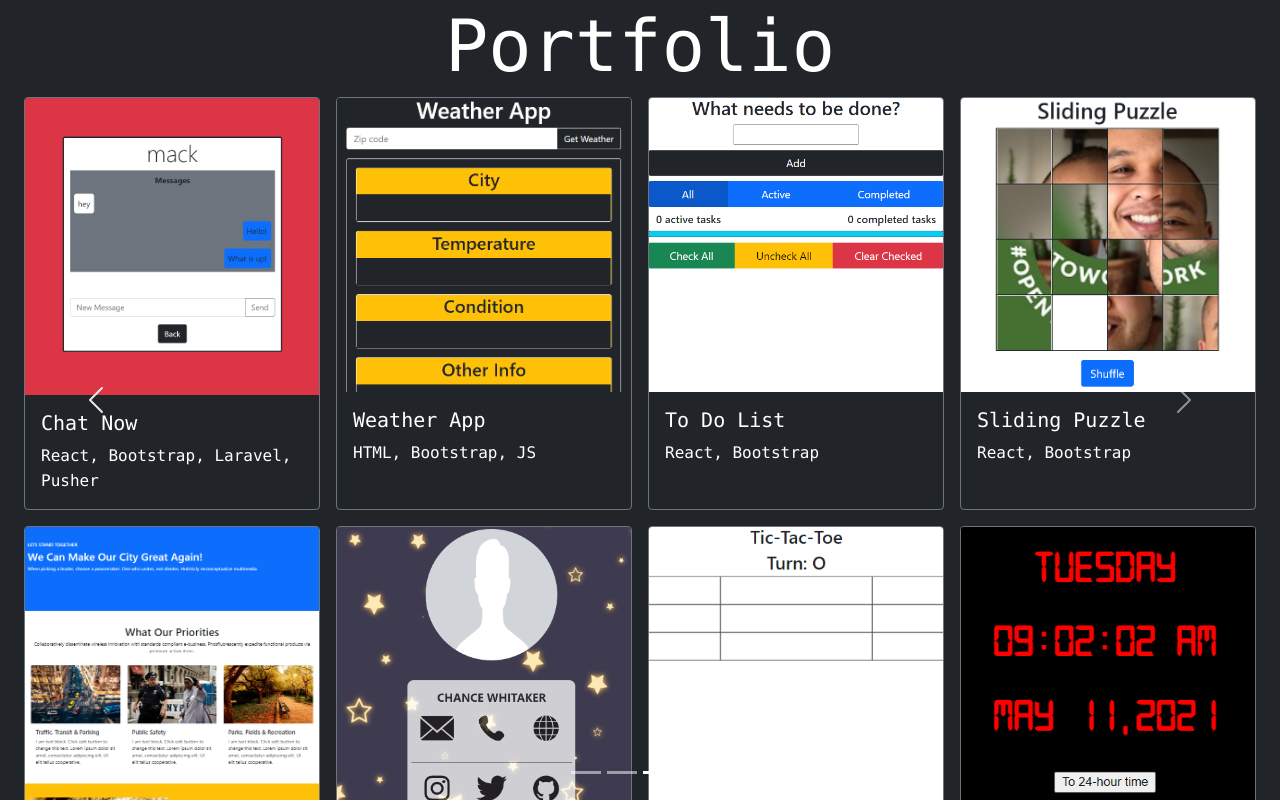
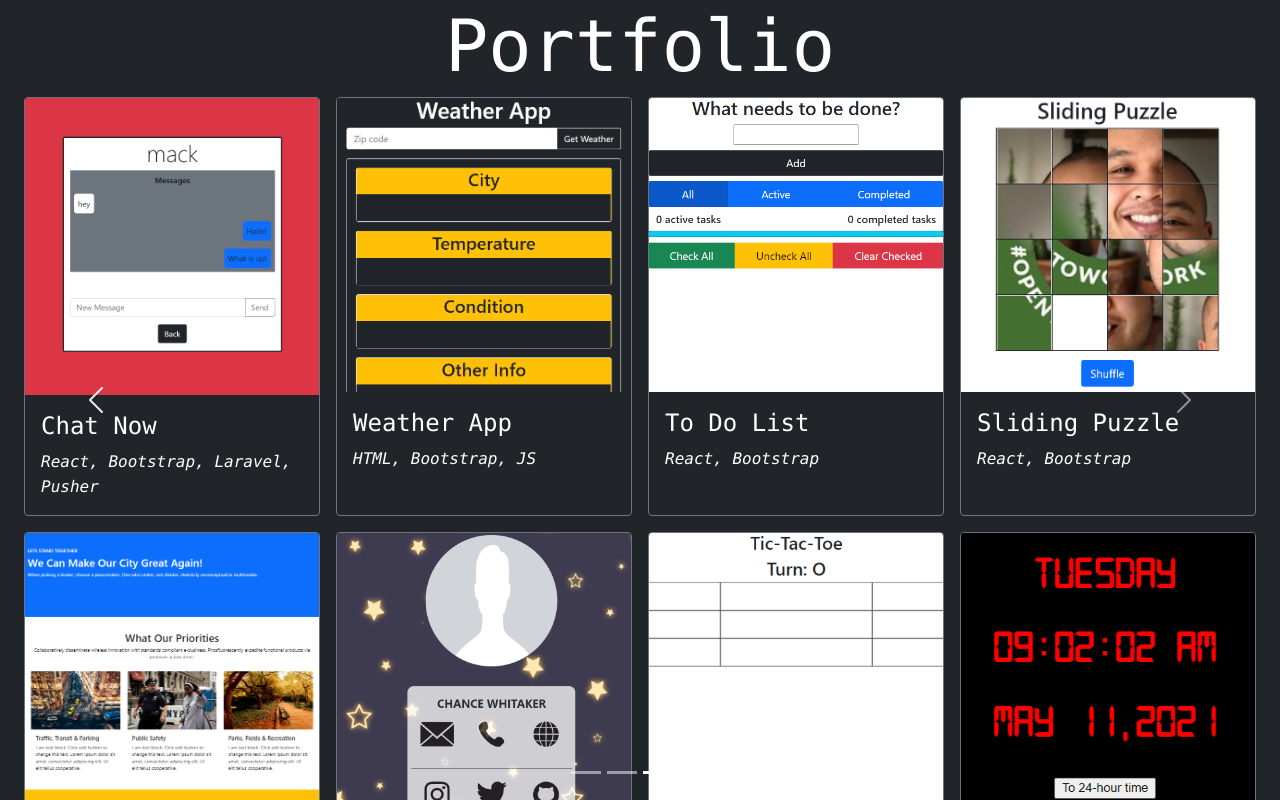
Before and after one commit to chamce/portfolio, a React (Create React App) app: page / in a window 1280 px wide. Both pictures are taken after a click on the button 658 px from the left and 772 px from the top of the page. Built offline with nearby package versions, Linux system fonts and the light colour scheme.

Commit message:
can add blog posts now; added first blog post

```diff
--- a/src/BlogPost.js
+++ b/src/BlogPost.js
@@ -13,7 +13,10 @@ export default function BlogPost(props) {
                 </h2>
                 <div id={"collapse" + props.index} class="accordion-collapse collapse bg-dark" aria-labelledby={"heading" + props.index} data-bs-parent="#accordionExample">
                     <div class="accordion-body">
-                        <samp><strong>This is the first item's accordion body.</strong> It is shown by default, until the collapse plugin adds the appropriate classes that we use to style each element. These classes control the overall appearance, as well as the showing and hiding via CSS transitions. You can modify any of this with custom CSS or overriding our default variables. It's also worth noting that just about any HTML can go within the <code>.accordion-body</code>, though the transition does limit overflow.</samp>
+                        <samp>
+                            <h3>{props.post.date}</h3>
+                            { props.post.questions.map((question, index) => <><p className='fst-italic text-info'>{(index + 1) + '. ' + question.q}</p><p>{question.a}</p></>) }
+                        </samp>
                     </div>
                 </div>
             </div>
--- a/src/BlogPosts.js
+++ b/src/BlogPosts.js
@@ -4,22 +4,26 @@ import BlogPost from "./BlogPost";
 
 export default function BlogPosts() {
     let posts = [
-        {},
-        {},
-        {},
-        {},
-        {},
-        {},
-        {},
-        {},
-        {},
-        {},
-        {},
-        {},
-        {},
-        {},
-        {},
-        {},
+        {date: '1/29/21', questions: [
+            {q: 'Was your first week what you expected? Why? Why not?', a: 'My first week was not what I expected. I expected us to start coding first. However, I’m glad we are going over the general workflow of software development first because I believe Git can be a big barrier of entry to software development. I also expected Git to come more naturally because I have worked with it before.'},
+            {q: 'What are you struggling with?', a: 'I’m struggling to understand the proper workflow to use when using Git from the terminal and GitHub together.'},
+            {q: 'What are you excited or eager to learn more about?', a: 'I’m excited to fully understand GitHub because I can see how it can be very useful when making changes to a repository, when viewing the history of a repository, and during collaborative development.'}
+        ]},
+        // {},
+        // {},
+        // {},
+        // {},
+        // {},
+        // {},
+        // {},
+        // {},
+        // {},
+        // {},
+        // {},
+        // {},
+        // {},
+        // {},
+        // {},
     ]
 
     return (
--- a/src/Project.js
+++ b/src/Project.js
@@ -9,8 +9,8 @@ export default function Project(props) {
                 <div class="card bg-dark text-white border border-secondary h-100">
                     <a href={ props.project.link } target='_blank' rel='noreferrer'><img src={ props.project.img } class="card-img-top" alt="..."></img></a>
                     <div class="card-body">
-                        <h5 class="card-title"><samp>{ props.project.title }</samp></h5>
-                        <p class="card-text"><samp>{ props.project.text }</samp></p>
+                        <h4 class="card-title"><samp>{ props.project.title }</samp></h4>
+                        <p class="card-text fst-italic"><samp>{ props.project.text }</samp></p>
                     </div>
                 </div>
             </div>
--- a/src/Splash.js
+++ b/src/Splash.js
@@ -9,6 +9,7 @@ export default function Splash() {
                 <div className='Welcome'>
                     <h1 className='text-center display-2'><samp>Chancellor Whitaker</samp></h1>
                     <h1 className='text-center display-2'><samp>Web Developer</samp></h1>
+
                 </div>
             </div>
         </>
```
